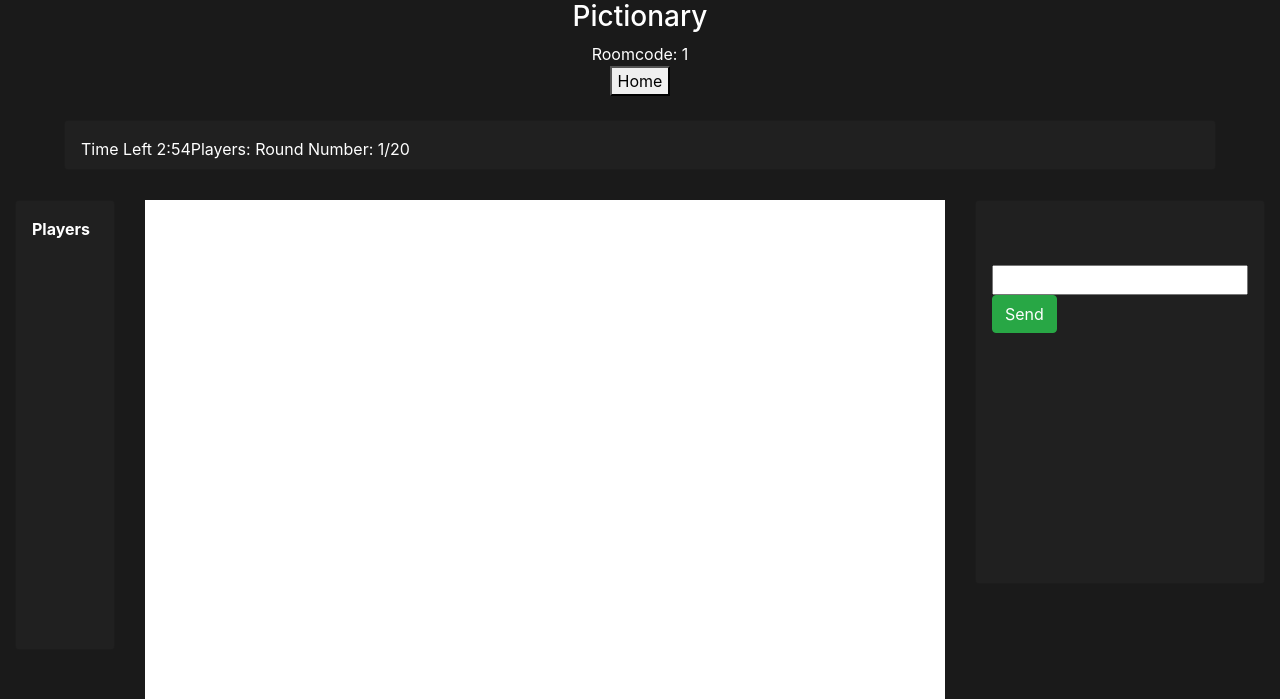
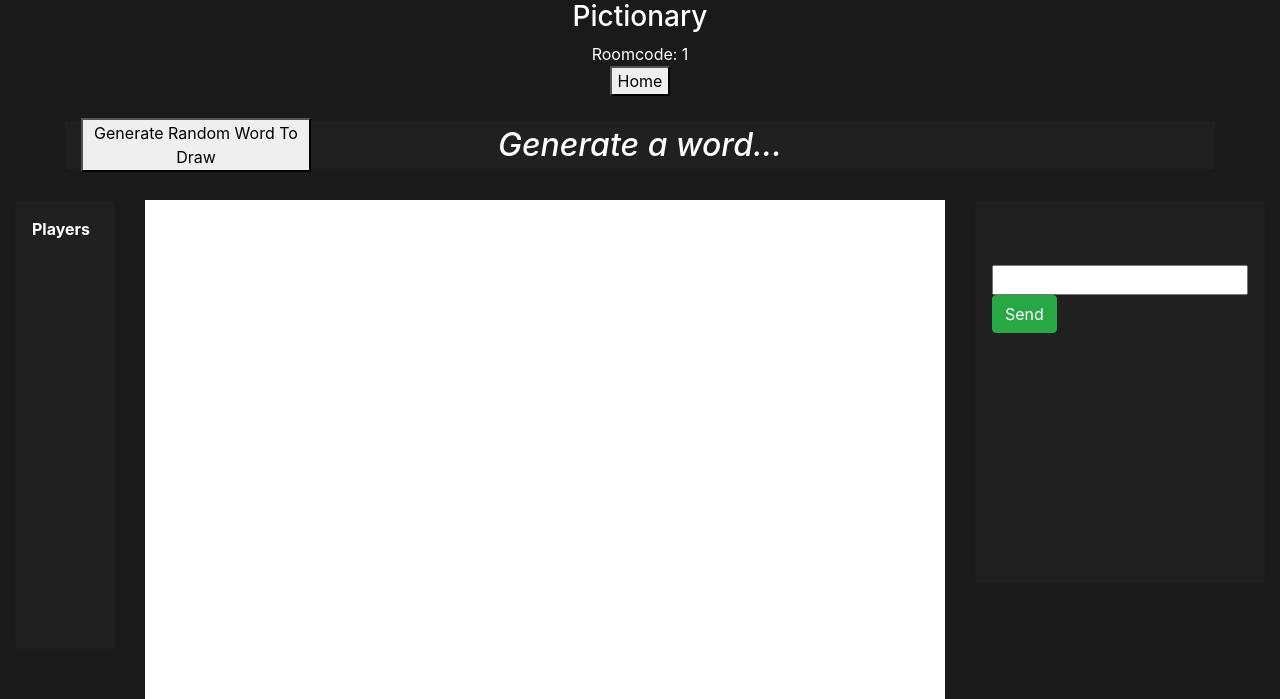
Before and after one commit to CalfinChoo/Sleepaholics, a Flask app: template app/templates/game.html in a window 1280 px wide. Shown: the top 699 px of the page. Run offline with Flask 2, Linux system fonts and the light colour scheme; the template is opened without the code that fills it: most values are stand-ins (such as "Sample title", 1, 10 or a date in 2020); some libraries are stand-ins or nearby versions.

Commit message:
final stretch

```diff
--- a/app/__init__.py
+++ b/app/__init__.py
@@ -102,6 +102,10 @@ def handle_join_room_event(data):
 def handle_send_message_event(data):
     socketio.emit('receive_message', data, room=data["room"])
 
+@socketio.on('send_drawing')
+def handle_draw_message_event(data):
+    socketio.emit('receive_drawing', data, room=data["room"])
+
 @socketio.on('exit_room')
 def handle_exit_room_event(data):
     print("hello")
--- a/app/static/script.js
+++ b/app/static/script.js
@@ -1,10 +1,10 @@
 var c = document.getElementById("canvas");
 var currentColorDiv = document.getElementById("currentColor");
 var header = document.getElementById("header");
-var minutes = 3;
-var seconds = 0;
-setTimeout('tick()',1000);
-var roundNumber = 1;
+// var minutes = 3;
+// var seconds = 0;
+// setTimeout('tick()',1000);
+// var roundNumber = 1;
 var colors = [];
 var strokeWidth = 4;
 colors.push(document.getElementById("white"));
@@ -34,6 +34,9 @@ for (var i = 0; i < colors.length; i++) {
 }
 var clear = document.getElementById("clear");
 clear.addEventListener("click", function(){clean();});
+var word = document.getElementById("random");
+var wordHead = document.getElementById("wordHead");
+random.addEventListener("click", function(){newWord();});
 
 var isDrawing = false;
 var lastLine;
@@ -130,41 +133,48 @@ var clean = function() {
   lastLine = null;
 };
 
-var updateHeader = function(){
-  header.innerHTML = "";
-  if(seconds < 10){
-    var time = document.createTextNode("Time Left  " + minutes + ":" + "0" + seconds);
-  }
-  else{
-    var time = document.createTextNode("Time Left  " + minutes + ":" + seconds);
-  }
-  var players = document.createTextNode("Players: ")
-  var roundNum = document.createTextNode("Round Number: " + roundNumber + "/" + "20")
-  header.appendChild(time);
-  header.appendChild(players);
-  header.appendChild(roundNum);
+var newWord = function() {
+  wordHead.innerText = words[getRandomInt(words.length)];
+};
+function getRandomInt(max) {
+  return Math.floor(Math.random() * Math.floor(max));
 }
 
-var tick = function(){
-  if(seconds == 0){
-    minutes-=1;
-    seconds = 60;
-  }
-  if(minutes<0){
-    //it's next player's turn
-    //pick a new word from wordlist
-    clean()
-  }
-  else{
-    seconds-=1;
-    setTimeout('tick()',1000);
-  }
-  updateHeader();
-}
+// var updateHeader = function(){
+//   header.innerHTML = "";
+//   if(seconds < 10){
+//     var time = document.createTextNode("Time Left  " + minutes + ":" + "0" + seconds);
+//   }
+//   else{
+//     var time = document.createTextNode("Time Left  " + minutes + ":" + seconds);
+//   }
+//   var players = document.createTextNode("Players: ")
+//   var roundNum = document.createTextNode("Round Number: " + roundNumber + "/" + "20")
+//   header.appendChild(time);
+//   header.appendChild(players);
+//   header.appendChild(roundNum);
+// }
+//
+// var tick = function(){
+//   if(seconds == 0){
+//     minutes-=1;
+//     seconds = 60;
+//   }
+//   if(minutes<0){
+//     //it's next player's turn
+//     //pick a new word from wordlist
+//     clean()
+//   }
+//   else{
+//     seconds-=1;
+//     setTimeout('tick()',1000);
+//   }
+//   updateHeader();
+// }
 
 c.addEventListener("mousedown", function(){draw(true);});
 c.addEventListener("mousemove", function(e){
     if (isDrawing) update(e);
-    console.log("moving");
+    // console.log("moving");
 });
 window.addEventListener("mouseup", function(){draw(false); });
--- a/app/templates/game.html
+++ b/app/templates/game.html
@@ -97,6 +97,8 @@
 </center>
 
 <div class="card p-3" id="header">
+  <button id="random" style="width:20%;position:absolute;transform:translate(0%, -50%);top:50%;"> Generate Random Word To Draw </button><br>
+  <h2 id="wordHead" style="position:absolute;transform:translate(-50%, -50%); left:50%; top:50%;"><i>Generate a word...</i></h2>
 </div>
 
 <div class="container-fluid">
@@ -109,8 +111,7 @@
         </div>
     <div class="col-xl">
       <svg id="canvas" height="500"
-           width="800">
-      </svg>
+           width="800"></svg>
       <div id="tb">
           <svg id="currentColor"></svg>
           <div id="colors">
@@ -159,11 +160,14 @@
 {% endblock %}
 
 {% block script %}
+<script>
+var words = {{words|safe}};
+</script>
 <script src="/static/script.js" charset="utf-8"></script>
 <script>
     $(document).ready(function() {
         var socket = io.connect('http://127.0.0.1:5000/');
-
+        // console.log({{words|safe}});
         socket.on('connect', function() {
             socket.emit('join_room', {
                 room: "{{ room }}",
@@ -188,6 +192,14 @@
             $("#messages").append("<b>" + data.ign + "</b>: " + data.message + "<br>");
         });
 
+        socket.on('receive_drawing', function(data) {
+            // console.log(data.ign);
+            if ("{{ign}}".localeCompare(data.ign) != 0) {
+              $("#canvas").html(data.drawing);
+              // console.log("{{ign}}");
+            }
+            // $("#messages").append("<b>" + data.ign + "</b>: " + data.message + "<br>");
+        });
 
         socket.on('update_player_list', function(data) {
             $("#playerlist").empty();
@@ -195,6 +207,29 @@
             for (i = 0; i < data.players.length; i++) {
                 $("#playerlist").append(data.players[i] + "<br>");
             }
+        });
+
+        $('#canvas').mousemove(function(e){
+          e.preventDefault();
+          var drawing = e.currentTarget;
+          if (drawing.childElementCount > 0) {
+            socket.emit("send_drawing", {
+              ign: "{{ ign }}",
+              room: "{{ room }}",
+              drawing: drawing.innerHTML
+            });
+          }
+        });
+        $('#clear').click(function(e){
+          e.preventDefault();
+          var drawing = e.currentTarget;
+          if (drawing.childElementCount > 0) {
+            socket.emit("send_drawing", {
+              ign: "{{ ign }}",
+              room: "{{ room }}",
+              drawing: drawing.innerHTML
+            });
+          }
         });
 
         $("#message_input_form").submit(function(e) {
```
Also changed, not shown: app/info.db.
